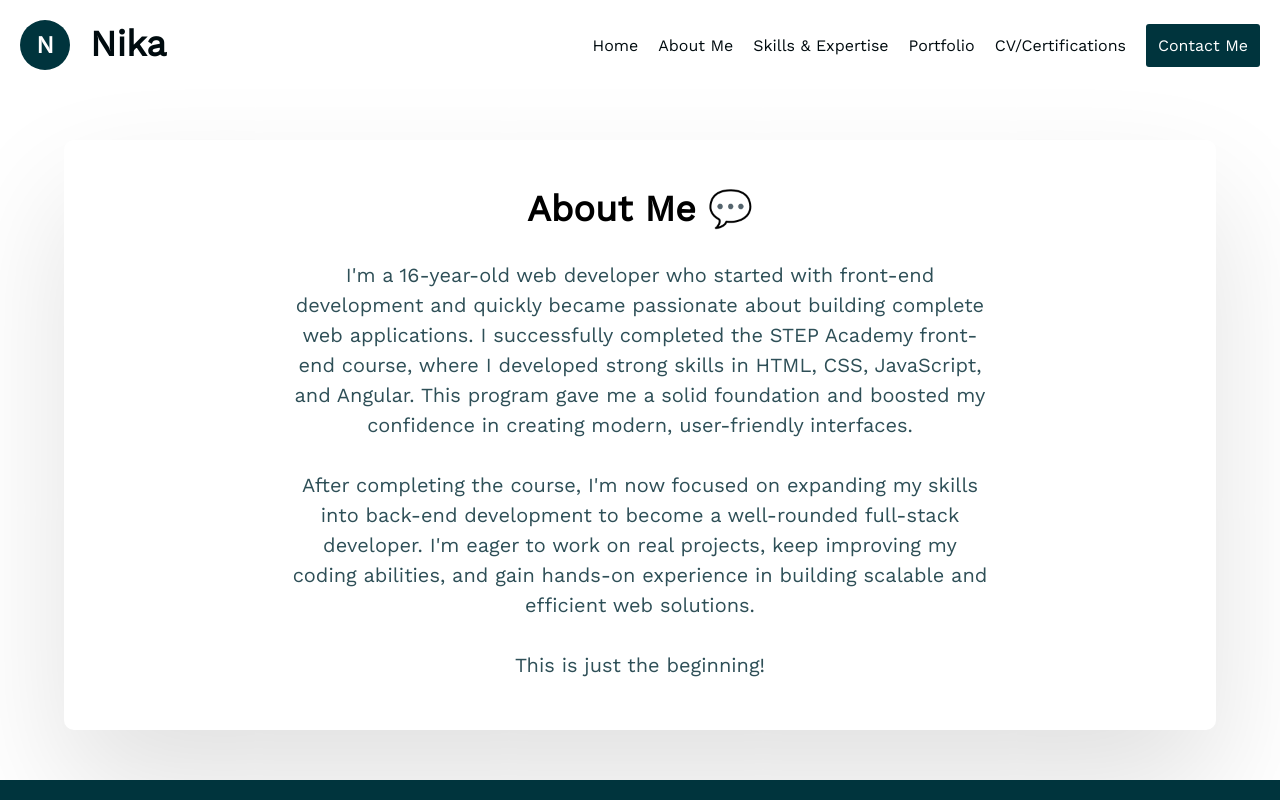
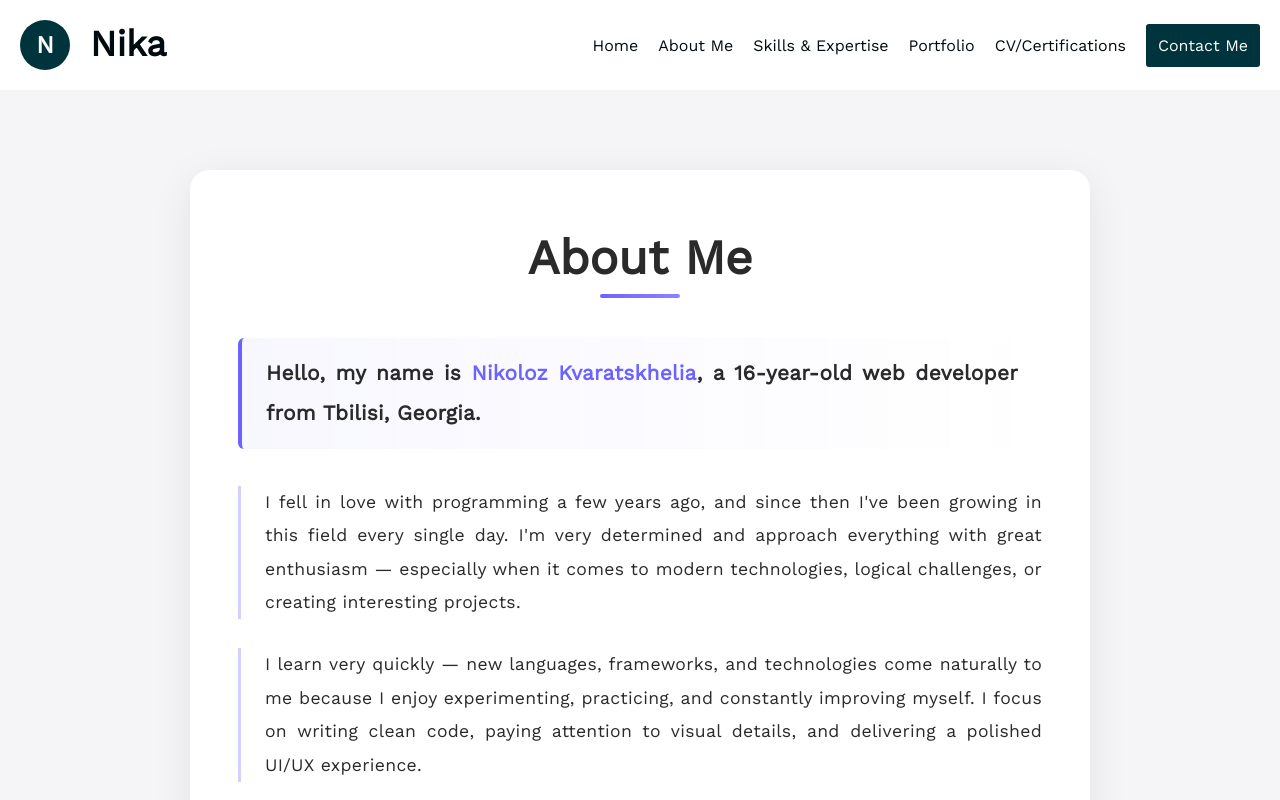
Before and after one commit to NikaKvaratskhelia/Portfolio, an Angular app: page /aboutMe in a window 1280 px wide. Shown: the top 800 px of the page. Built offline with nearby package versions, Linux system fonts and the light colour scheme.

Commit message:
Revamp About Me section with enhanced content and styling

```diff
--- a/src/app/components/about-me/about-me.component.html
+++ b/src/app/components/about-me/about-me.component.html
@@ -1,17 +1,33 @@
-<div class="wrapper">
-    <h2>About Me 💬</h2>
-    <p>
-        I'm a 16-year-old web developer who started with front-end development and quickly became passionate about
-        building complete web applications. I successfully completed the STEP Academy front-end course, where I
-        developed strong skills in HTML, CSS, JavaScript, and Angular. This program gave me a solid foundation and
-        boosted my confidence in creating modern, user-friendly interfaces.
-        <br>
-        <br>
-        After completing the course, I'm now focused on expanding my skills into back-end development to become a
-        well-rounded full-stack developer. I'm eager to work on real projects, keep improving my coding abilities, and
-        gain hands-on experience in building scalable and efficient web solutions.
-        <br>
-        <br>
-        This is just the beginning!
-    </p>
-</div>
+<section class="about-me-section">
+    <div class="about-me-container">
+        <div class="about-me-content">
+            <h1 class="about-me-title">About Me</h1>
+            <div class="about-me-text">
+                <p class="intro-paragraph"> Hello, my name is <strong>Nikoloz Kvaratskhelia</strong>, a 16-year-old web
+                    developer
+                    from
+                    Tbilisi, Georgia.
+                </p>
+                <p> I fell in love with programming a few years ago, and since then I've been growing
+                    in this field every single day. I'm very determined and approach everything with great enthusiasm —
+                    especially
+                    when it comes to modern technologies, logical challenges, or creating interesting projects.
+                </p>
+                <p> I learn very quickly — new languages, frameworks, and technologies come naturally
+                    to me because I enjoy experimenting, practicing, and constantly improving myself. I focus on writing
+                    clean code,
+                    paying attention to visual details, and delivering a polished UI/UX experience.
+                </p>
+                <p> Currently, I am actively involved in frontend development, but in the future, I
+                    want to learn much more — backend development, deeper knowledge of JavaScript, TypeScript, Angular,
+                    as well as
+                    design-related skills. My goal is to become a professional full-stack developer and build projects
+                    that deliver
+                    real value.
+                </p>
+                <p class="closing-paragraph"> For me, continuous growth is essential — keeping up with
+                    modern technologies and always expanding my skillset. </p>
+            </div>
+        </div>
+    </div>
+</section>
--- a/src/app/components/about-me/about-me.component.scss
+++ b/src/app/components/about-me/about-me.component.scss
@@ -1,21 +1,182 @@
 @import "variables";
 
-.wrapper {
+$gradient-main: linear-gradient(90deg, #6c63ff, #8b84ff);
+$fade-border: rgba(108, 99, 255, 0.3);
+$fade-bg: rgba(108, 99, 255, 0.05);
+
+.about-me-section {
+  user-select: none;
+  width: 100%;
+  max-width: 100vw;
+  min-height: calc(100vh - 200px);
+  padding: 5rem 2rem;
+  background: #f5f5f7;
+  display: flex;
+  align-items: center;
+  justify-content: center;
+  box-sizing: border-box;
+  overflow-x: hidden;
+  font-family: "work sans black";
+
+  @media (max-width: 768px) {
+    padding: 3rem 1.5rem;
+  }
+
+  @media (max-width: 480px) {
+    padding: 2rem 1rem;
+  }
+}
+
+.about-me-container {
+  max-width: 900px;
+  width: 100%;
+  margin: 0 auto;
+}
+
+.about-me-content {
+  background: #fff;
+  border-radius: 20px;
+  padding: 4rem 3rem;
+  box-shadow: 0 10px 40px rgba(0, 0, 0, 0.08);
+  animation: fadeInUp 0.8s ease forwards;
+  opacity: 0;
+  transform: translateY(30px);
+
+  @media (max-width: 768px) {
+    padding: 2.5rem 2rem;
+    border-radius: 15px;
+  }
+
+  @media (max-width: 480px) {
+    padding: 2rem 1.5rem;
+  }
+}
+
+@keyframes fadeInUp {
+  to {
+    opacity: 1;
+    transform: translateY(0);
+  }
+}
+
+.about-me-title {
+  font-size: 3rem;
+  font-weight: 800;
+  margin-bottom: 2.5rem;
+  color: #2a2a2a;
+  text-align: center;
+  position: relative;
+  padding-bottom: 1rem;
+
+  &::after {
+    content: "";
+    position: absolute;
+    bottom: 0;
+    left: 50%;
+    transform: translateX(-50%);
+    width: 80px;
+    height: 4px;
+    background: $gradient-main;
+    border-radius: 2px;
+  }
+
+  @media (max-width: 768px) {
+    font-size: 2.2rem;
+  }
+
+  @media (max-width: 480px) {
+    font-size: 1.8rem;
+  }
+}
+
+.about-me-text {
   display: flex;
   flex-direction: column;
-  align-items: center;
-  gap: 30px;
-  text-align: center;
-  box-shadow: 0 59px 124px #0000001f;
-  padding: 50px 0px;
-  margin: 50px auto;
-  max-width: 1300px;
-  width: 90%;
-  border-radius: 10px;
-  font-family: 'work sans black';
+  gap: 1.8rem;
+
   p {
-    color: $--text-muted;
-    font-size: 1.25rem;
-    max-width: 700px;
+    line-height: 1.9;
+    font-size: 1.1rem;
+    color: #2a2a2a;
+    font-weight: 400;
+    letter-spacing: 0.3px;
+    text-align: justify;
+    animation: fadeIn 0.6s ease forwards;
+    opacity: 0;
+
+    @for $i from 1 through 5 {
+      &:nth-child(#{$i}) {
+        animation-delay: #{0.1s * $i + 0.1s};
+      }
+    }
+
+    @media (max-width: 768px) {
+      font-size: 1rem;
+      text-align: left;
+    }
+
+    @media (max-width: 480px) {
+      font-size: 0.95rem;
+    }
+  }
+
+  p:not(.intro-paragraph):not(.closing-paragraph) {
+    border-left: 3px solid $fade-border;
+    padding-left: 1.5rem;
+    transition: 0.3s;
+
+    &:hover {
+      border-left-color: #6c63ff;
+      background: rgba(108, 99, 255, 0.02);
+      border-radius: 6px;
+      transform: translateX(-1rem);
+    }
+
+    @media (max-width: 768px) {
+      padding-left: 1.2rem;
+
+      &:hover {
+        padding-left: 1.5rem;
+        margin-left: -1.2rem;
+      }
+    }
   }
 }
+
+@keyframes fadeIn {
+  to {
+    opacity: 1;
+  }
+}
+
+.intro-paragraph {
+  font-size: 1.3rem !important;
+  font-weight: 600 !important;
+  color: #2a2a2a !important;
+  border-left: 4px solid #6c63ff;
+  padding: 1rem 1.5rem;
+  border-radius: 6px;
+  background: linear-gradient(90deg, $fade-bg, transparent);
+  margin-bottom: 0.5rem !important;
+
+  strong {
+    color: #6c63ff;
+    font-weight: 700;
+  }
+
+  @media (max-width: 768px) {
+    font-size: 1.1rem !important;
+    padding: 0.8rem 1.2rem;
+  }
+}
+
+.closing-paragraph {
+  font-style: italic;
+  color: #555 !important;
+  text-align: center !important;
+  margin-top: 1rem !important;
+  padding: 1.5rem !important;
+  background: linear-gradient(135deg, rgba(108, 99, 255, 0.05), rgba(139, 132, 255, 0.05));
+  border-radius: 12px;
+  border: 1px solid rgba(108, 99, 255, 0.1);
+}
```
